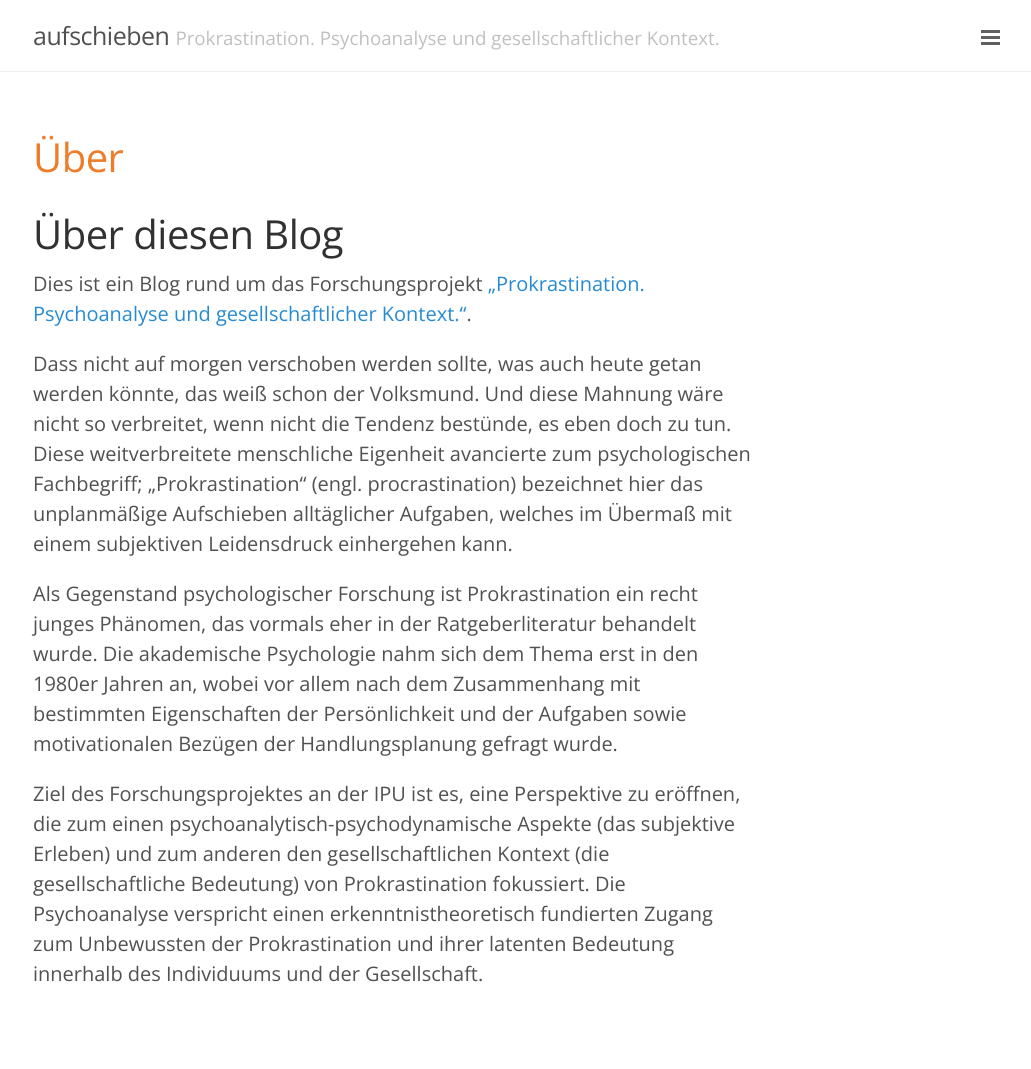
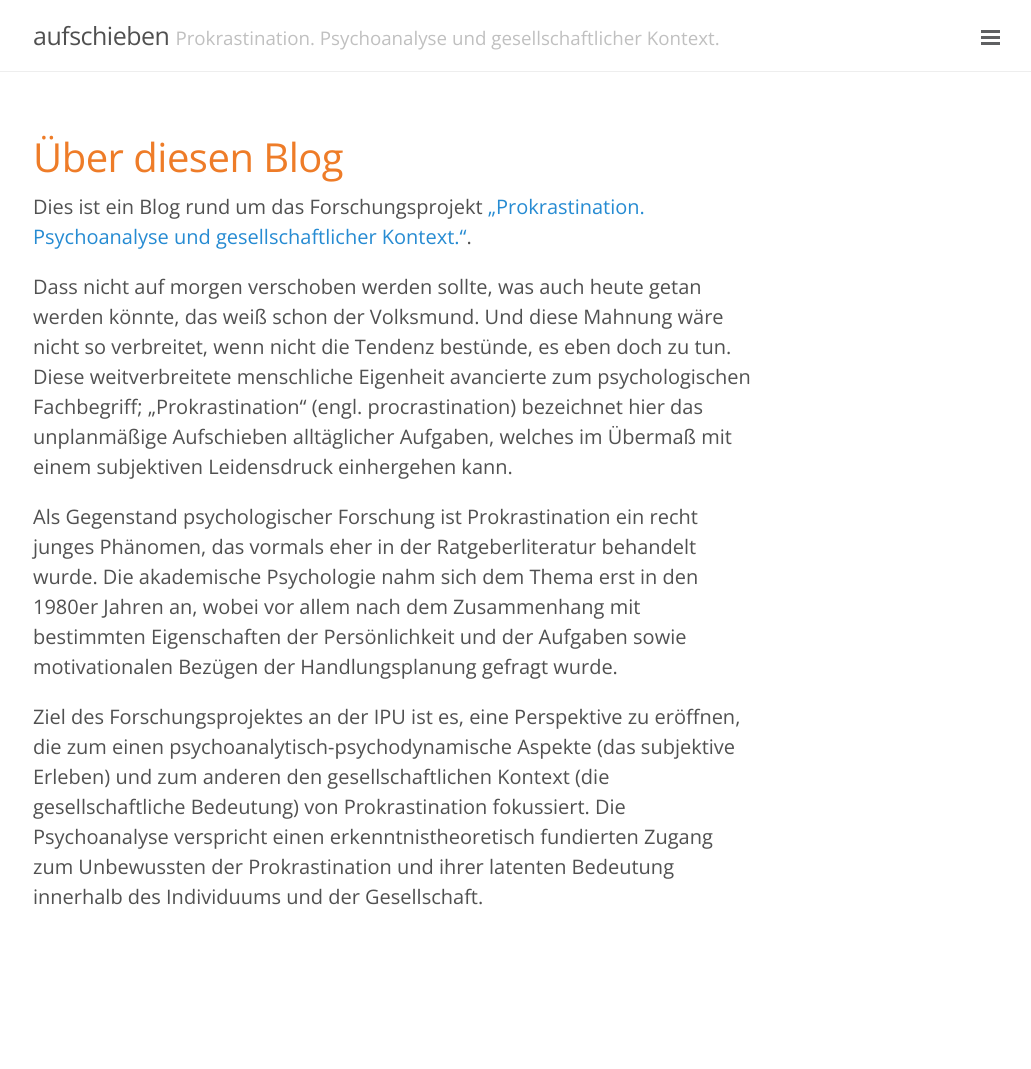
Before and after one commit to aufschieben/aufschieben.github.io, a Jekyll site: the page built from about.md, in a window 1280 px wide. Shown: the whole page, without its empty margins (247-1278 px from the left). Built offline with Jekyll 4.4.1, drawn with Linux system fonts in a browser that asks for light colours; after the commit the page ends 992 px from its top, so only the background shows below that.

Commit message:
Update about.md

```diff
--- a/about.md
+++ b/about.md
@@ -1,9 +1,7 @@
 ---
 layout: page
-title: Über
+title: Über diesen Blog
 ---
-
-# Über diesen Blog
 
 Dies ist ein Blog rund um das Forschungsprojekt [„Prokrastination. Psychoanalyse und gesellschaftlicher Kontext.“](http://www.ipu-berlin.de/hochschule/forschung/projekt/prokrastination-psychoanalyse-und-gesellschaftlicher-kontext.html).
 
```
